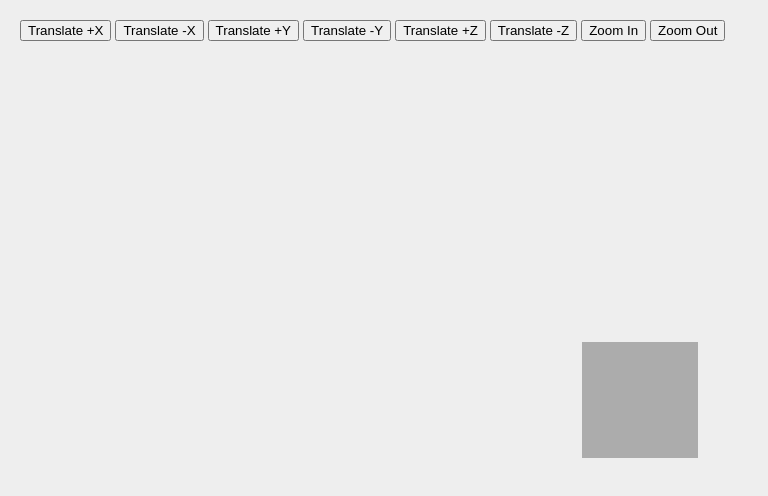
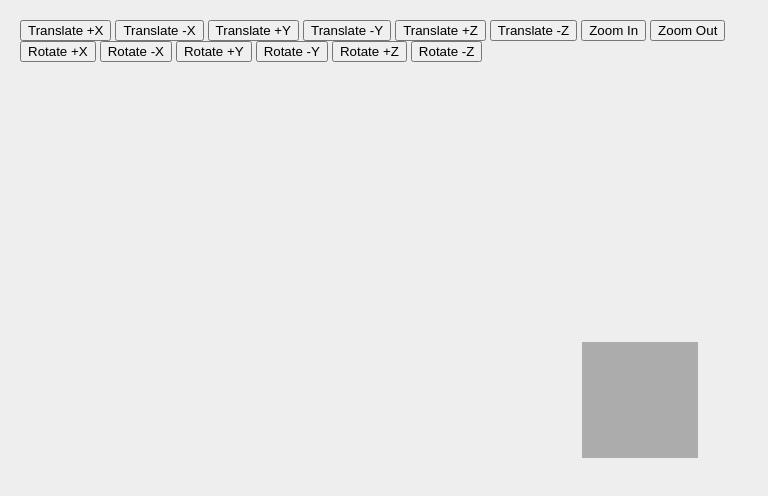
Before and after one commit to BriniM/3d, a plain HTML site: page index.html in a window 1280 px wide. Shown: the whole page, without its empty margins (0-768 px from the left). Drawn offline with nearby package versions, Linux system fonts and the light colour scheme.

Commit message:
feat: add rotation

```diff
--- a/index.html
+++ b/index.html
@@ -3,7 +3,7 @@
 <head>
     <meta charset="UTF-8">
     <meta name="viewport" content="width=device-width, initial-scale=1.0">
-    <title>Enhanced 3D Cube</title>
+    <title>Enhanced 3D Cube with Rotation</title>
     <style>
         body { margin: 0; }
         canvas { display: block; }
@@ -20,6 +20,13 @@
         <button onclick="translateCube('z', -1)">Translate -Z</button>
         <button onclick="zoomCamera(0.9)">Zoom In</button>
         <button onclick="zoomCamera(1.1)">Zoom Out</button>
+        <br>
+        <button onclick="rotateCube('x', 0.1)">Rotate +X</button>
+        <button onclick="rotateCube('x', -0.1)">Rotate -X</button>
+        <button onclick="rotateCube('y', 0.1)">Rotate +Y</button>
+        <button onclick="rotateCube('y', -0.1)">Rotate -Y</button>
+        <button onclick="rotateCube('z', 0.1)">Rotate +Z</button>
+        <button onclick="rotateCube('z', -0.1)">Rotate -Z</button>
     </div>
     <script src="https://cdnjs.cloudflare.com/ajax/libs/three.js/r128/three.min.js"></script>
     <script>
@@ -81,6 +88,13 @@
             camera.position.z *= scale;
         }
 
+        // Rotation function
+        function rotateCube(axis, angle) {
+            if (axis === 'x') cube.rotation.x += angle;
+            else if (axis === 'y') cube.rotation.y += angle;
+            else if (axis === 'z') cube.rotation.z += angle;
+        }
+
         // Handle window resize
         window.addEventListener('resize', () => {
             renderer.setSize(window.innerWidth, window.innerHeight);
```
